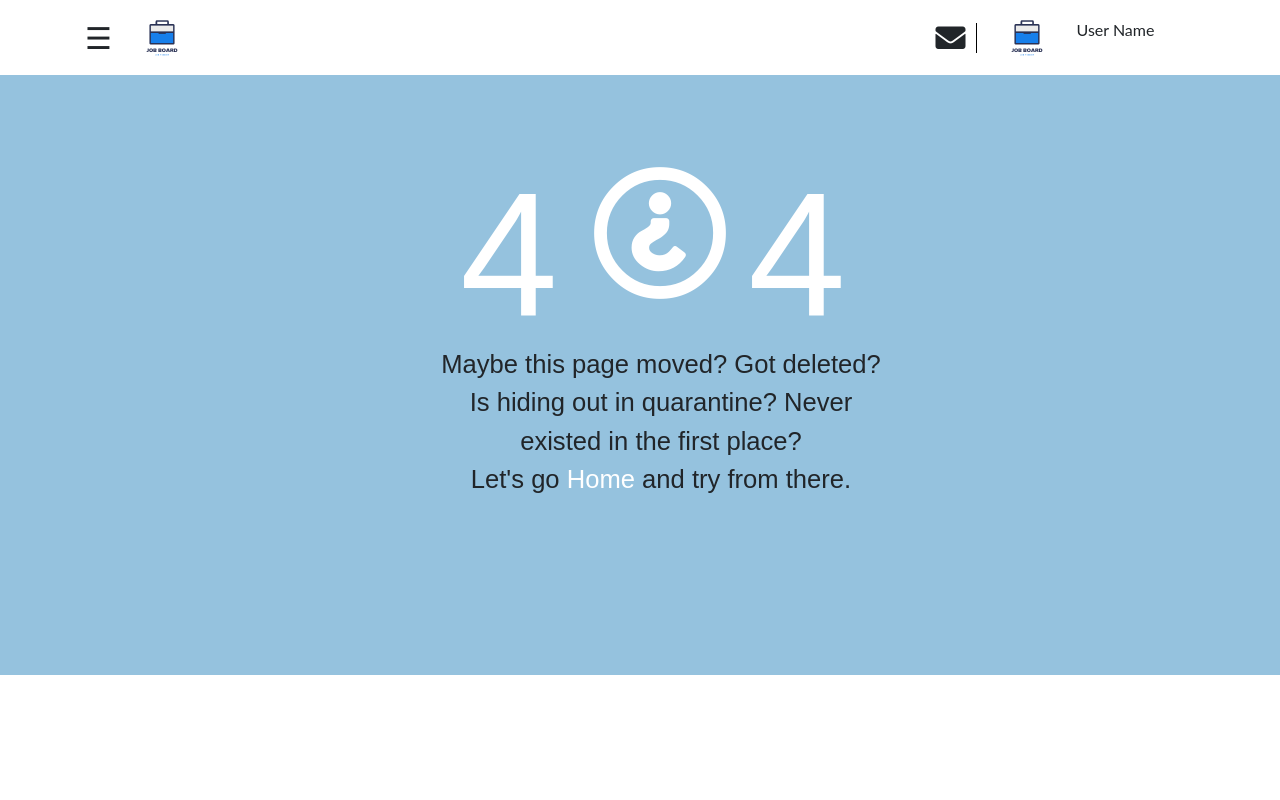
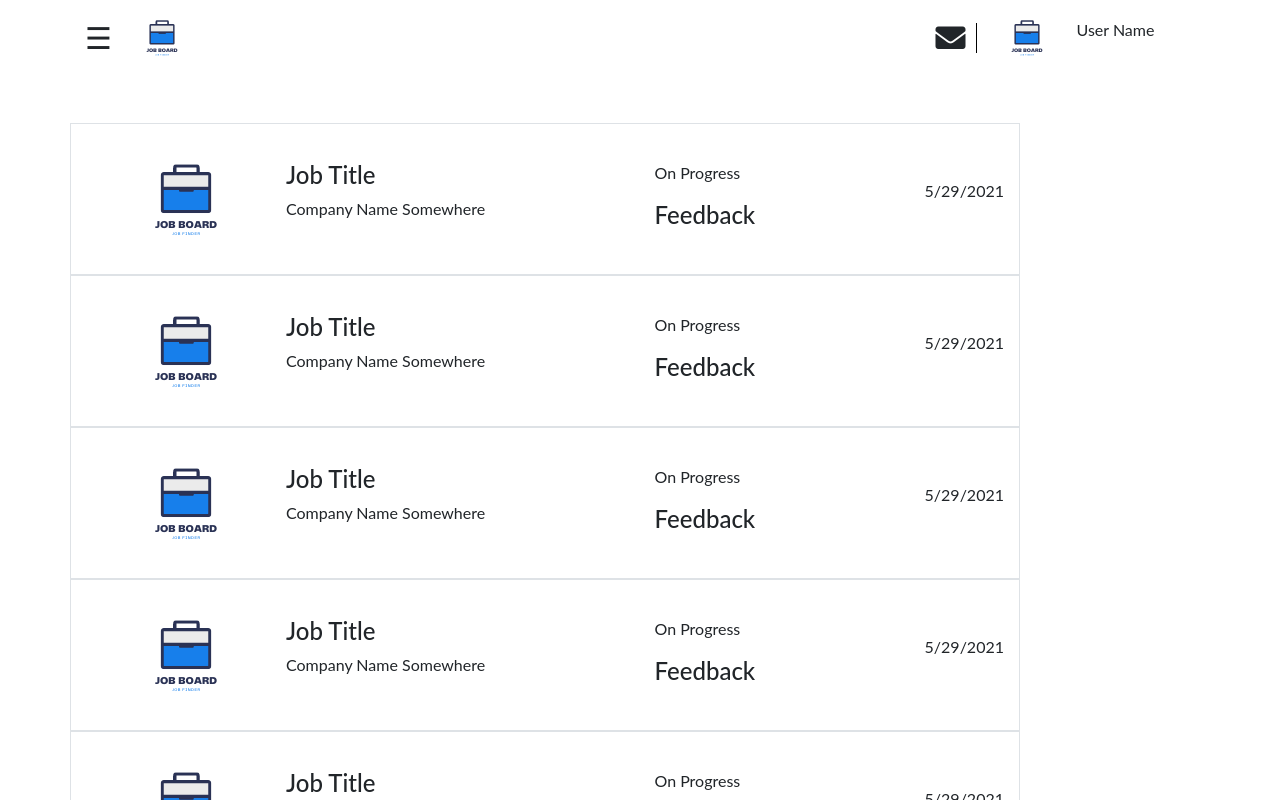
Before and after one commit to Habib826/job-dashboard, a React (Create React App) app: page /applied-jobs in a window 1280 px wide. Shown: the top 800 px of the page. Built offline with nearby package versions, Linux system fonts and the light colour scheme.

Commit message:
add applied job component

```diff
--- a/src/App.js
+++ b/src/App.js
@@ -5,6 +5,7 @@ import {
   Route
 } from "react-router-dom";
 import CandidateDashboard from './Components/CandidateDashboard/CandidateDashboard/CandidateDashboard';
+import AppliedJobs from './Components/CandidateDashboard/CandidateDashboard/AppliedJobs/AppliedJobs';
 import ClientDashboard from './Components/ClientDashboard/ClientDashboard/ClientDashboard';
 import ClientJob from './Components/ClientDashboard/ClientJob/ClientJob';
 import TopNavbar from './Components/ClientDashboard/TopNavbar/TopNavbar';
@@ -31,6 +32,9 @@ function App() {
         <Route path="/candidate-dashboard">
           <CandidateDashboard></CandidateDashboard>
         </Route>
+        <Route path="/applied-jobs">
+          <AppliedJobs></AppliedJobs>
+        </Route>
         <Route path="*">
           <NotFound/>
         </Route>
--- /dev/null
+++ b/src/Components/CandidateDashboard/CandidateDashboard/AppliedJobDetails/AppliedJobDetails.js
@@ -0,0 +1,25 @@
+import React from 'react';
+
+const AppliedJobDetails = ({job}) => {
+    console.log(job);
+    return (
+        <div className="col-md-10 border d-flex align-items-center justify-content-between">
+            <div className="applied-job-left d-flex align-items-center">
+                <img src={job.image} alt="" />
+                <div>
+                    <h4>{job.title}</h4>
+                    <p><span>{job.company}</span> <span>{job.location}</span> </p>
+                </div>
+            </div>
+            <div className="applied-job-middle">
+                <p>{job.status}</p>
+                <h4>Feedback</h4>
+            </div>
+            <div className="applied-job-right">
+                <p>{job.submittedOn}</p>
+            </div>
+        </div>
+    );
+};
+
+export default AppliedJobDetails;
--- /dev/null
+++ b/src/Components/CandidateDashboard/CandidateDashboard/AppliedJobs/AppliedJobs.js
@@ -0,0 +1,74 @@
+import React from 'react';
+import logo from '../../../../images/job board.png'
+import AppliedJobDetails from '../AppliedJobDetails/AppliedJobDetails'
+const AppliedJobs = () => {
+    const candidateJobs = [
+        {
+            title: 'Job Title',
+            image: logo,
+            company: 'Company Name',
+            location:'Somewhere',
+            status : 'On Progress',
+            submittedOn: new Date().toLocaleDateString()
+        },
+        {
+            title: 'Job Title',
+            image: logo,
+            company: 'Company Name',
+            location:'Somewhere',
+            status : 'On Progress',
+            submittedOn: new Date().toLocaleDateString()
+        },
+        {
+            title: 'Job Title',
+            image: logo,
+            company: 'Company Name',
+            location:'Somewhere',
+            status : 'On Progress',
+            submittedOn: new Date().toLocaleDateString()
+        },
+        {
+            title: 'Job Title',
+            image: logo,
+            company: 'Company Name',
+            location:'Somewhere',
+            status : 'On Progress',
+            submittedOn: new Date().toLocaleDateString()
+        },
+        {
+            title: 'Job Title',
+            image: logo,
+            company: 'Company Name',
+            location:'Somewhere',
+            status : 'On Progress',
+            submittedOn: new Date().toLocaleDateString()
+        },
+        {
+            title: 'Job Title',
+            image: logo,
+            company: 'Company Name',
+            location:'Somewhere',
+            status : 'On Progress',
+            submittedOn: new Date().toLocaleDateString()
+        },
+        {
+            title: 'Job Title',
+            image: logo,
+            company: 'Company Name',
+            location:'Somewhere',
+            status : 'On Progress',
+            submittedOn: new Date().toLocaleDateString()
+        },
+    ]
+    return (
+        <div className="container mt-5">
+            <div className="row">
+                {
+                    candidateJobs.map(job => <AppliedJobDetails job={job}></AppliedJobDetails>)
+                }
+            </div>
+        </div>
+    );
+};
+
+export default AppliedJobs;
```
